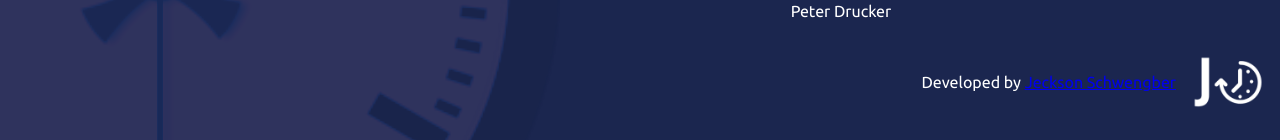
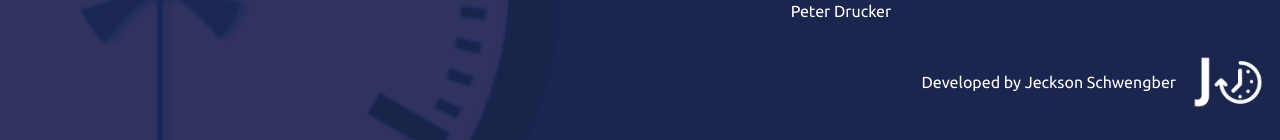
Before and after one commit to jecksons/jktracker, a React (Create React App) app: page / in a window 1280 px wide. Shown: the part 660-800 px from the top of the page. Built offline with nearby package versions, Linux system fonts and the light colour scheme; no server answers.

Commit message:
Changed link

```diff
--- a/src/components/home/index.js
+++ b/src/components/home/index.js
@@ -93,7 +93,7 @@ function LoginContent(props) {
 function InfoDev() {
    return (
       <section className='info-dev' >
-         <p>Developed by <a href="https://jeckson.me">Jeckson Schwengber</a></p>
+         <p>Developed by <a href="https://jeckson.me" className="link-white">Jeckson Schwengber</a></p>
          <img src={logo} className="small-logo" />
       </section>
    );
--- a/src/css/components.css
+++ b/src/css/components.css
@@ -96,6 +96,11 @@ a.link-action{
     color: var(--primary-color);
     border: 1px solid var(--primary-color-text);
     font-weight: bold;
+}
+
+a.link-white{
+    text-decoration: none;
+    color: var(--primary-color-text);
 }
 
 button.btn-action:hover,
```
